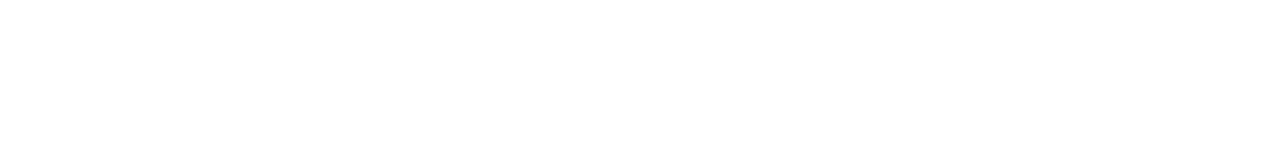
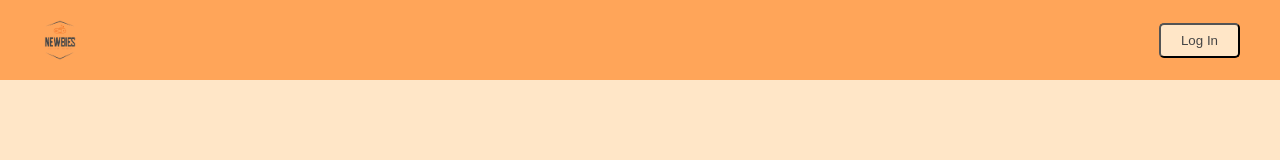
Before and after one commit to TigerMelk/FE23-js2-slutprojektet-JohaMelk, a website built with Parcel: page frontend/src/index.html in a window 1280 px wide. Built offline with nearby package versions, Linux system fonts and the light colour scheme.

Commit message:
New Update
Lite Css och Html och ändring i filer.

```diff
--- a/frontend/src/index.html
+++ b/frontend/src/index.html
@@ -1,12 +1,25 @@
 <!DOCTYPE html>
 <html lang="en">
+
 <head>
 	<meta charset="UTF-8" />
 	<meta name="viewport" content="width=device-width, initial-scale=1.0" />
 	<script src="./index.ts" type="module"></script>
 	<link rel="shortcut icon" href="#" type="image/x-icon" />
 	<link rel="stylesheet" href="./style/main.css" />
-		<title>Document</title>
+	<title>Newbies</title>
 </head>
-	<body></body>
+
+<body>
+	<div class="header">
+		<div class="navBar">
+			<img src="./pics/Logo.png" alt="Logo" class="logo"></img>
+			<button class="logInBtn">Log In</button>
+		</div>
+	</div>
+	<section>
+		<div class="categories"></div>
+	</section>
+</body>
+
 </html>
--- a/frontend/src/style/main.css
+++ b/frontend/src/style/main.css
@@ -0,0 +1,43 @@
+:root{
+    font-size: 16px;
+    --primeryprimary-color: #FFE6C7;
+    --secondary-color: #FFA559;
+    --hover-color: #FF6000
+    --color: #454545
+}
+
+body{
+    background-color: var(--primeryprimary-color);
+    margin: 0;
+    padding: 0;
+}
+
+.header {
+    background-color: var(--secondary-color);
+    padding: 10px 20px;
+}
+.navBar {
+    background-color: var(--secondary-color);
+    color: var(--color);
+    padding: 10px 20px;
+    display: flex;
+    justify-content: space-between;
+    align-items: center;
+}
+
+.logo {
+    width: 40px;
+    height: 40px;
+}
+
+.logInBtn {
+    background-color: var(--primeryprimary-color);
+    color: #454545;
+    padding: 8px 20px;
+    border-radius: 5px;
+    text-decoration: none;
+}
+
+.logInBtn:hover {
+    background-color: var(--hover-color);
+}
```
Also changed, not shown: frontend/src/pics/Logo.png (added). Lines whose indentation alone changed are shown as unchanged.
